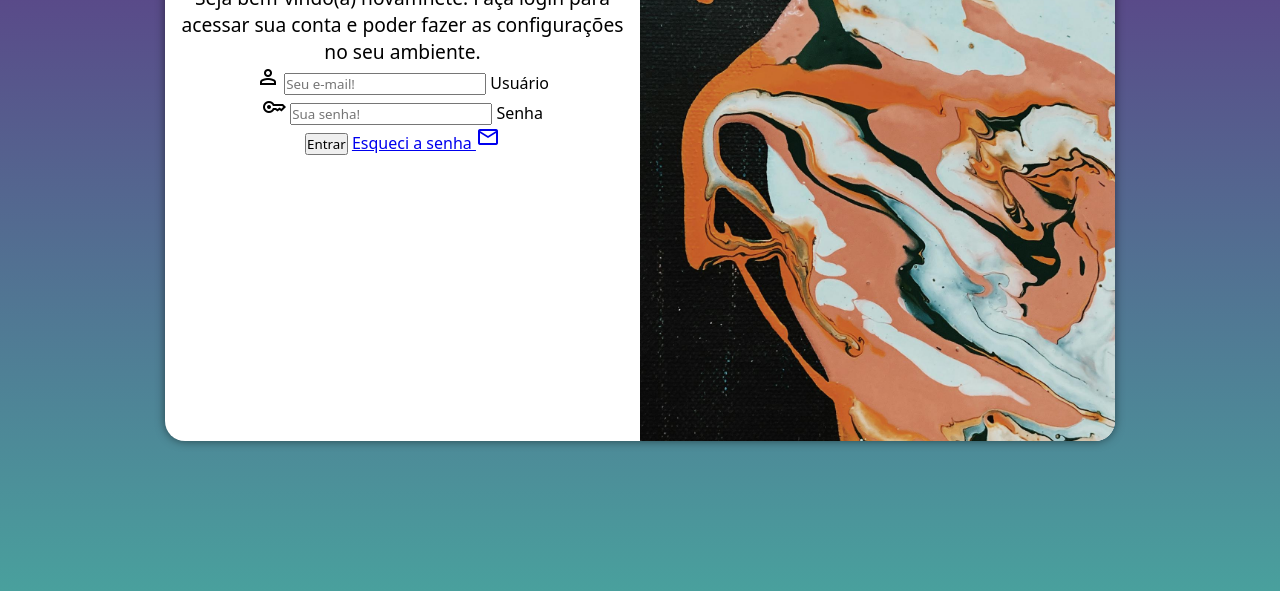
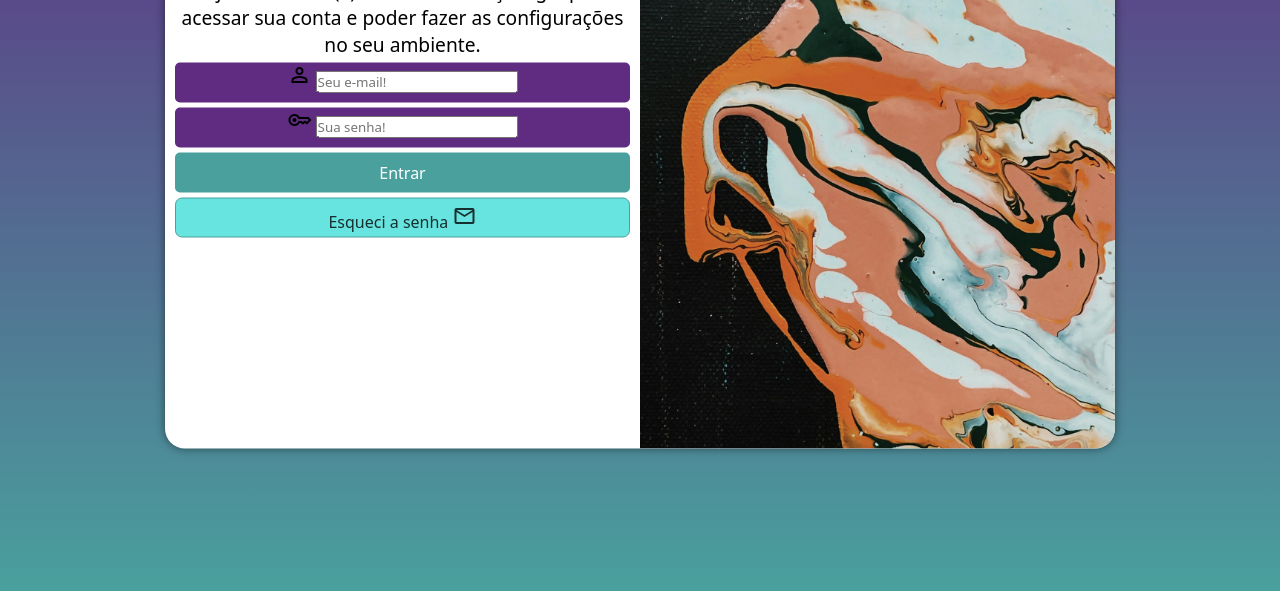
Before and after one commit to julioqueirozdev/projeto-login, a plain HTML site: page index.html in a window 1280 px wide. Shown: the part 209-800 px from the top of the page. Drawn offline with nearby package versions, Linux system fonts and the light colour scheme.

Commit message:
estilo para o formulario

```diff
--- a/estilos/style.css
+++ b/estilos/style.css
@@ -36,7 +36,7 @@ section#login{
     transform: translate(-50%, -50%);
     background-color: white;
     width: 280px;
-    height: 500px;
+    height: 515px;
     border-radius: 20px;
     overflow: hidden;
     box-shadow: 0px 0px 10px rgba(0, 0, 0, 0.503);
@@ -68,3 +68,56 @@ div#formulario{
 div#formulario >p {
     font-size: 0.8em;
 }
+
+form label{
+    display: none;
+}
+
+form> div.campo{
+    background-color: #5f2c82;
+    display: block;
+    width: 100%;
+    height: 40px;
+    border-radius: 5px;
+    margin: 5px 0px;
+}
+
+form> input[type=submit]{
+    display: block;
+    font-size: 1em;
+    width: 100%;
+    height: 40px;
+    background-color: #49a09d;
+    color: white;
+    border: none;
+    border-radius: 5px;
+    cursor: pointer;
+}
+
+form> input[type=submit]:hover{
+    background-color: #244f4d;
+}
+
+form > a.botao{
+    display: block;
+    text-align: center;
+    font-size: 1em;
+    width: 100%;
+    height: 40px;
+    padding-top: 5px;
+    margin-top: 5px;
+    background-color: #68e4e0;
+    border: 1px solid #49a09d;
+    border-radius: 7px;
+    text-decoration: none;
+    color: #16302f;
+}
+
+form>a.botao:hover{
+    background-color: #2e6b69;
+}
+
+form>a.botao > span{
+    font-size: 0.8;
+
+}
--- a/index.html
+++ b/index.html
@@ -33,7 +33,7 @@
                         <label for="isenha">Senha</label>
                     </div>
                     <input type="submit" value="Entrar">
-                    <a href="#">Esqueci a senha <span class="material-symbols-outlined">mail</span></a>
+                    <a href="#" class="botao">Esqueci a senha <span class="material-symbols-outlined">mail</span></a>
                 </form>
             </div>
         </section>
```
